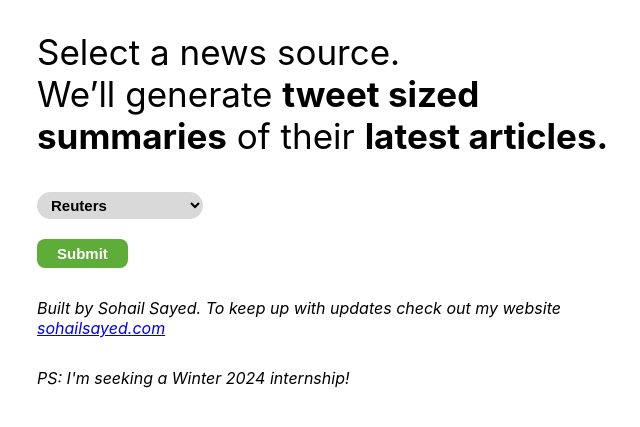
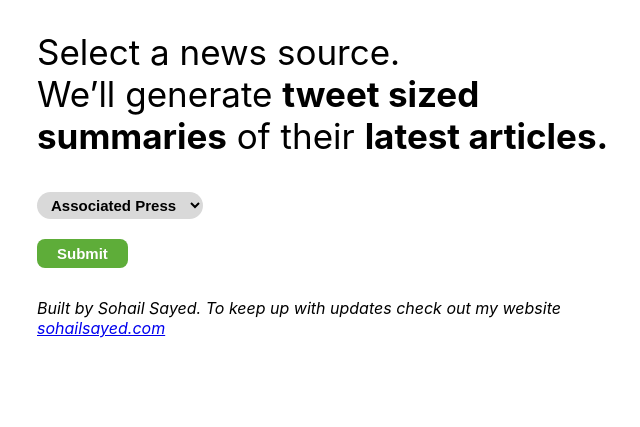
Before and after one commit to SohailSayed/newsBits, a Flask app: page / in a window 1280 px wide. Shown: the part 158-585 px from the top of the page, without its empty margins (283-923 px from the left). Run offline with Flask 3, Linux system fonts and the light colour scheme.

Commit message:
remove reuters source due to broken API

```diff
--- a/app.py
+++ b/app.py
@@ -11,8 +11,8 @@ app.config['SESSION_COOKIE_SECURE'] = True
 app.config['SESSION_COOKIE_SAMESITE'] = 'None'
 app.secret_key = os.getenv('FLASK_SECRET_KEY')
 
-sourceList = ['cbc-news', 'cnn', 'bbc-news', 'reuters', 'associated-press']
-sourceDict = {"CBC":'cbc-news', "CNN":'cnn', "BBC":'bbc-news' ,"Reuters":'reuters' ,"Associated Press":'associated-press'}
+sourceList = ['cbc-news', 'cnn', 'bbc-news', 'associated-press']
+sourceDict = {"CBC":'cbc-news', "CNN":'cnn', "BBC":'bbc-news',"Associated Press":'associated-press'}
 
 @app.route("/", methods=["POST", "GET"])
 def home():
--- a/modules/collectArticles.py
+++ b/modules/collectArticles.py
@@ -43,5 +43,5 @@ def collectArticles(sourceList):
                 print(e)
                 continue
 
-sourceList = ['reuters', 'associated-press', 'bbc-news', 'cnn', 'cbc-news']
+sourceList = ['associated-press', 'bbc-news', 'cnn', 'cbc-news']
 collectArticles(sourceList)
--- a/templates/homepage.html
+++ b/templates/homepage.html
@@ -25,7 +25,6 @@
     <form action="#" method="post">
       <label for="sources"></label>
       <select name="sources" id="sources" class="selectbox">
-        <option value="Reuters">Reuters</option>
         <option value="Associated Press">Associated Press</option>
         <option value="BBC">BBC</option>
         <option value="CNN">CNN</option>
@@ -41,6 +40,5 @@
         <a href="https://www.sohailsayed.com/">sohailsayed.com</a></i
       >
     </p>
-    <p class="bottomText"><i>PS: I'm seeking a Winter 2024 internship!</i></p>
   </body>
 </html>
```
